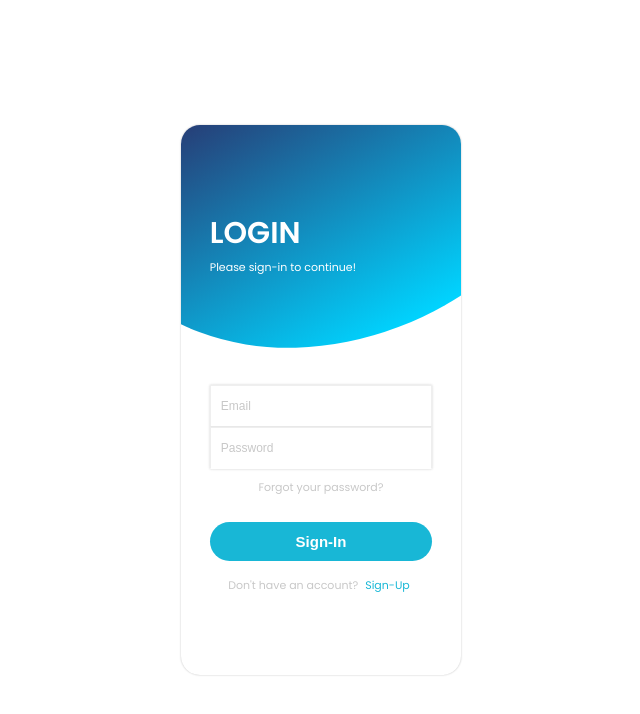
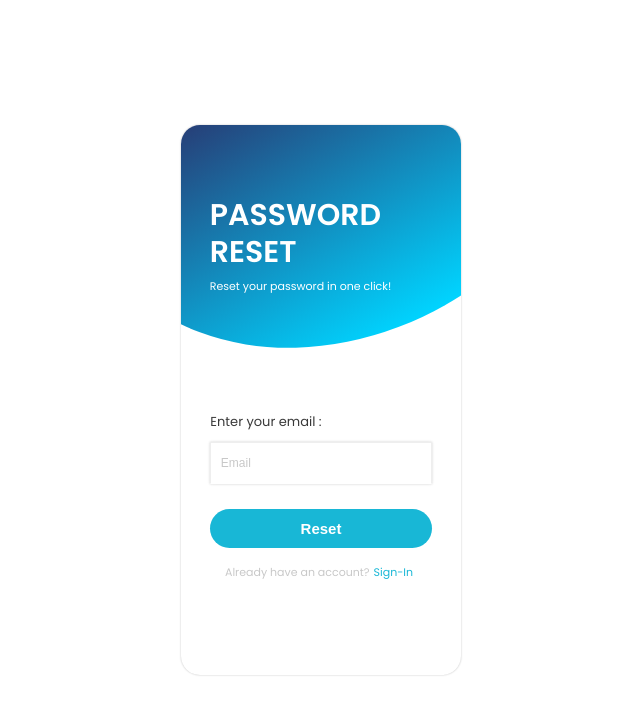
Before and after one commit to remediios/final-year-project, a React (Create React App) app in the folder front-end/fyp/: page /auth/reset in a window 1280 px wide. Shown: the top 714 px of the page, without its empty margins (319-959 px from the left). Built offline with nearby package versions, Linux system fonts and the light colour scheme; no server answers; the HTML template or start-up script is replaced by a standard one.

Commit message:
setCurrent useState hook error fixing + Reset Password Component integration and styling + Dashboard update

```diff
--- a/front-end/fyp/src/components/authentication/Auth.js
+++ b/front-end/fyp/src/components/authentication/Auth.js
@@ -11,12 +11,14 @@ import {
 } from "../../styles/forms/Global";
 import SignIn from "./SignIn";
 import SignUp from "./SignUp";
+import ResetPassword from "./ResetPassword";
 import { AuthContext } from "../../contexts/ContextAPI";
 
 const Auth = () => {
   const [current, setCurrent] = useState("signin");
   const contextValues = { current, setCurrent };
 
+  console.log(current);
   return (
     <AuthContext.Provider value={contextValues}>
       <BoxContainer>
@@ -34,12 +36,22 @@ const Auth = () => {
               <SmallText>Create an account to continue!</SmallText>
             </HeaderContainer>
           )}
+          {current === "reset" && (
+            <HeaderContainer>
+              <HeaderText>PASSWORD</HeaderText>
+              <HeaderText>RESET</HeaderText>
+              <SmallText style={{ marginBottom: "0px" }}>
+                Reset your password in one click!
+              </SmallText>
+            </HeaderContainer>
+          )}
         </TopContainer>
         <InnerContainer>
           <Routes>
             <Route path="/*" element={<SignIn />} />
             <Route path="signin/*" element={<SignIn />} />
             <Route path="signup/*" element={<SignUp />} />
+            <Route path="reset/*" element={<ResetPassword />} />
           </Routes>
         </InnerContainer>
       </BoxContainer>
--- /dev/null
+++ b/front-end/fyp/src/components/authentication/ResetPassword.js
@@ -0,0 +1,40 @@
+import React, { useContext, useEffect, useRef } from "react";
+import {
+  BoldLink,
+  FormBoxContainer,
+  FormContainer,
+  Input,
+  MediumText,
+  MutedLink,
+  SubmitButton,
+} from "../../styles/forms/Global";
+import { AuthContext } from "../../contexts/ContextAPI";
+import { Margin } from "./Margin";
+
+const ResetPassword = () => {
+  const emailRef = useRef();
+  const { setCurrent } = useContext(AuthContext);
+  useEffect(() => {
+    return setCurrent("reset");
+  }, []);
+  return (
+    <FormBoxContainer>
+      <Margin direction="vertical" margin={20} />
+      <MediumText>Enter your email :</MediumText>
+      <FormContainer id="resetPassword">
+        <Input type="email" placeholder="Email" ref={emailRef} />
+      </FormContainer>
+      <Margin direction="vertical" margin="1.6em" />
+      <SubmitButton type="submit" form="resetPassword">
+        Reset
+      </SubmitButton>
+      <Margin direction="vertical" margin="1em" />
+      <MutedLink href="/auth/signin">
+        Already have an account?
+        <BoldLink href="/auth/signin">Sign-In</BoldLink>
+      </MutedLink>
+    </FormBoxContainer>
+  );
+};
+
+export default ResetPassword;
--- a/front-end/fyp/src/components/authentication/SignIn.js
+++ b/front-end/fyp/src/components/authentication/SignIn.js
@@ -1,4 +1,4 @@
-import React, { useContext, useRef, useState } from "react";
+import React, { useContext, useRef, useState, useEffect } from "react";
 import {
   BoldLink,
   FormBoxContainer,
@@ -22,6 +22,10 @@ const SignIn = () => {
   const [error, setError] = useState("");
   const [loading, setLoading] = useState(false);
 
+  useEffect(() => {
+    return setCurrent("signin");
+  }, []);
+
   async function handleSubmit(e) {
     e.preventDefault();
 
@@ -34,9 +38,9 @@ const SignIn = () => {
       console.log(error);
       setError("Failed to login");
     }
-
     setLoading(false);
   }
+
   return (
     <>
       {error && <Alert severity="error">{error}</Alert>}
@@ -46,17 +50,15 @@ const SignIn = () => {
           <Input type="password" placeholder="Password" ref={passwordRef} />
         </FormContainer>
         <Margin direction="vertical" margin={10} />
-        <MutedLink>Forgot your password?</MutedLink>
+        <MutedLink href="/auth/reset">Forgot your password?</MutedLink>
         <Margin direction="vertical" margin="1.6em" />
         <SubmitButton type="submit" form="signin">
           Sign-In
         </SubmitButton>
         <Margin direction="vertical" margin="1em" />
         <MutedLink href="/auth/signup">
-          Don't have an account?{" "}
-          <BoldLink href="/auth/signup" onClick={setCurrent("signin")}>
-            Sign-Up
-          </BoldLink>
+          Don't have an account?
+          <BoldLink href="/auth/signup">Sign-Up</BoldLink>
         </MutedLink>
       </FormBoxContainer>
     </>
--- a/front-end/fyp/src/components/authentication/SignUp.js
+++ b/front-end/fyp/src/components/authentication/SignUp.js
@@ -1,4 +1,4 @@
-import React, { useContext, useRef, useState } from "react";
+import React, { useContext, useEffect, useRef, useState } from "react";
 import { AuthContext } from "../../contexts/ContextAPI";
 import {
   BoldLink,
@@ -22,6 +22,10 @@ const SignUp = () => {
   const passwordCheckRef = useRef();
   const [error, setError] = useState("");
   const [loading, setLoading] = useState(false);
+
+  useEffect(() => {
+    return setCurrent("signup");
+  }, []);
 
   async function handleSubmit(e) {
     e.preventDefault();
@@ -63,9 +67,7 @@ const SignUp = () => {
         <Margin direction="vertical" margin="1em" />
         <MutedLink href="/auth/signin">
           Already have an account?
-          <BoldLink href="/auth/signin" onClick={setCurrent("signup")}>
-            Sign-In
-          </BoldLink>
+          <BoldLink href="/auth/signin">Sign-In</BoldLink>
         </MutedLink>
       </FormBoxContainer>
     </>
--- a/front-end/fyp/src/pages/Dashboard.js
+++ b/front-end/fyp/src/pages/Dashboard.js
@@ -28,7 +28,7 @@ const Dashboard = () => {
           <h2 className="text-center mb-4">Profile</h2>
           {error && <Alert variant="danger">{error}</Alert>}
           <strong>Email:</strong> {currentUser.email}
-          <Link to="/update-profile" className="btn btn-primary w-100 mt-3 ">
+          <Link to="/" className="btn btn-primary w-100 mt-3 ">
             Update Profile
           </Link>
         </Card.Body>
--- a/front-end/fyp/src/styles/forms/Global.js
+++ b/front-end/fyp/src/styles/forms/Global.js
@@ -61,6 +61,16 @@ export const HeaderText = styled.h2`
   color: #fff;
   z-index: 10;
   margin: 0;
+`;
+
+export const MediumText = styled.h4`
+  color: #393939;
+  font-weight: 500;
+  font-size: 13px;
+  z-index: 10;
+  margin-right: 110px;
+  margin-top: 7px;
+  margin-bottom: 0.6rem;
 `;
 
 export const SmallText = styled.h5`
```
